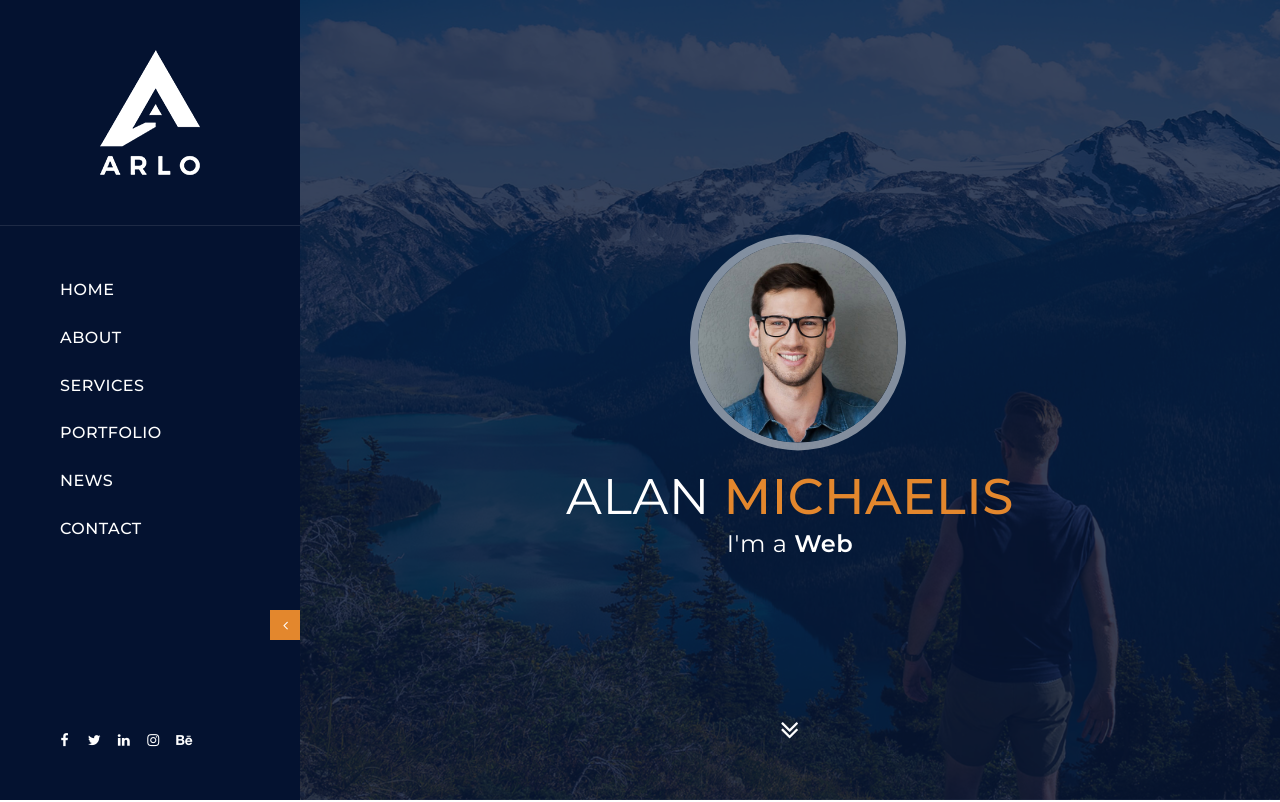
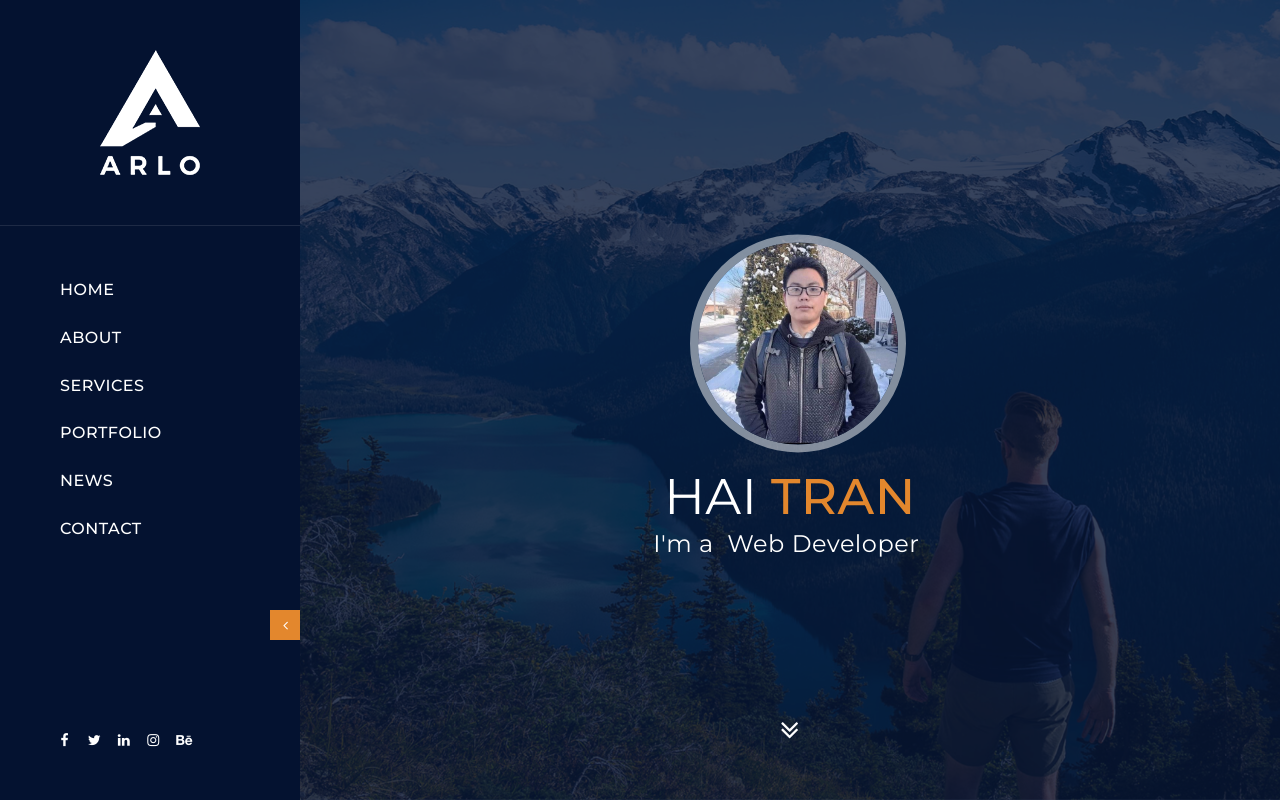
Before and after one commit to trunghaiii/Portfolio-React, a React (Vite) app: page / in a window 1280 px wide. Shown: the top 802 px of the page. Built offline with nearby package versions, Linux system fonts and the light colour scheme; no server answers.

Commit message:
work on Home component

```diff
--- a/package.json
+++ b/package.json
@@ -11,7 +11,8 @@
   },
   "dependencies": {
     "react": "^18.2.0",
-    "react-dom": "^18.2.0"
+    "react-dom": "^18.2.0",
+    "react-type-animation": "^3.2.0"
   },
   "devDependencies": {
     "@types/react": "^18.2.15",
--- a/src/components/content/Home.tsx
+++ b/src/components/content/Home.tsx
@@ -1,4 +1,4 @@
-
+import { TypeAnimation } from 'react-type-animation';
 
 const Home = () => {
     return (
@@ -12,13 +12,31 @@ const Home = () => {
                     <div className="content hero">
                         <div className="inner_content">
                             <div className="image_wrap">
-                                <img src="img/hero/img.jpg" alt="hero" />
+                                <img src="img/hero/avatar.jpg" alt="hero" />
                             </div>
                             <div className="name_holder">
-                                <h3>Alan <span>Michaelis</span></h3>
+                                <h3>Hai <span>Tran</span></h3>
                             </div>
                             <div className="text_typing">
-                                <p>I'm a <span className="arlo_tm_animation_text_word"></span></p>
+                                <p>I'm a
+                                    &nbsp;
+                                    <TypeAnimation
+                                        sequence={[
+                                            // Same substring at the start will only be typed once, initially
+                                            'Former Computer Science Student',
+                                            2000,
+                                            'Web Developer',
+                                            2000,
+                                            'Problem Solver',
+                                            2000,
+
+                                        ]}
+                                        wrapper="span"
+                                        speed={50}
+                                        style={{ fontSize: '1em' }}
+                                        repeat={Infinity}
+                                    />
+                                </p>
                             </div>
                         </div>
                     </div>
```
Also changed, not shown: public/img/hero/avatar.jpg (added), 1 other file (tests, documents, lock files or other folders).
